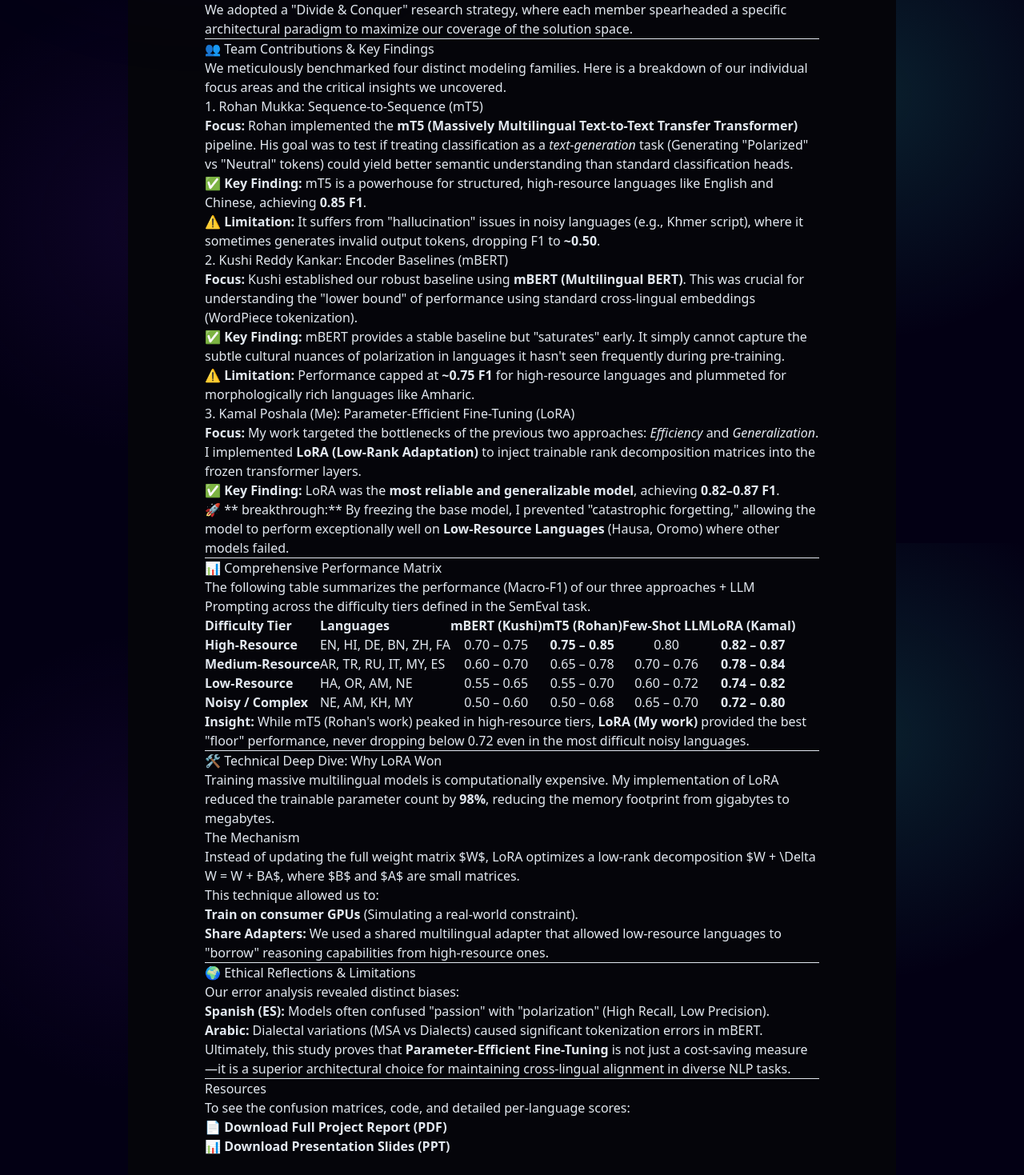
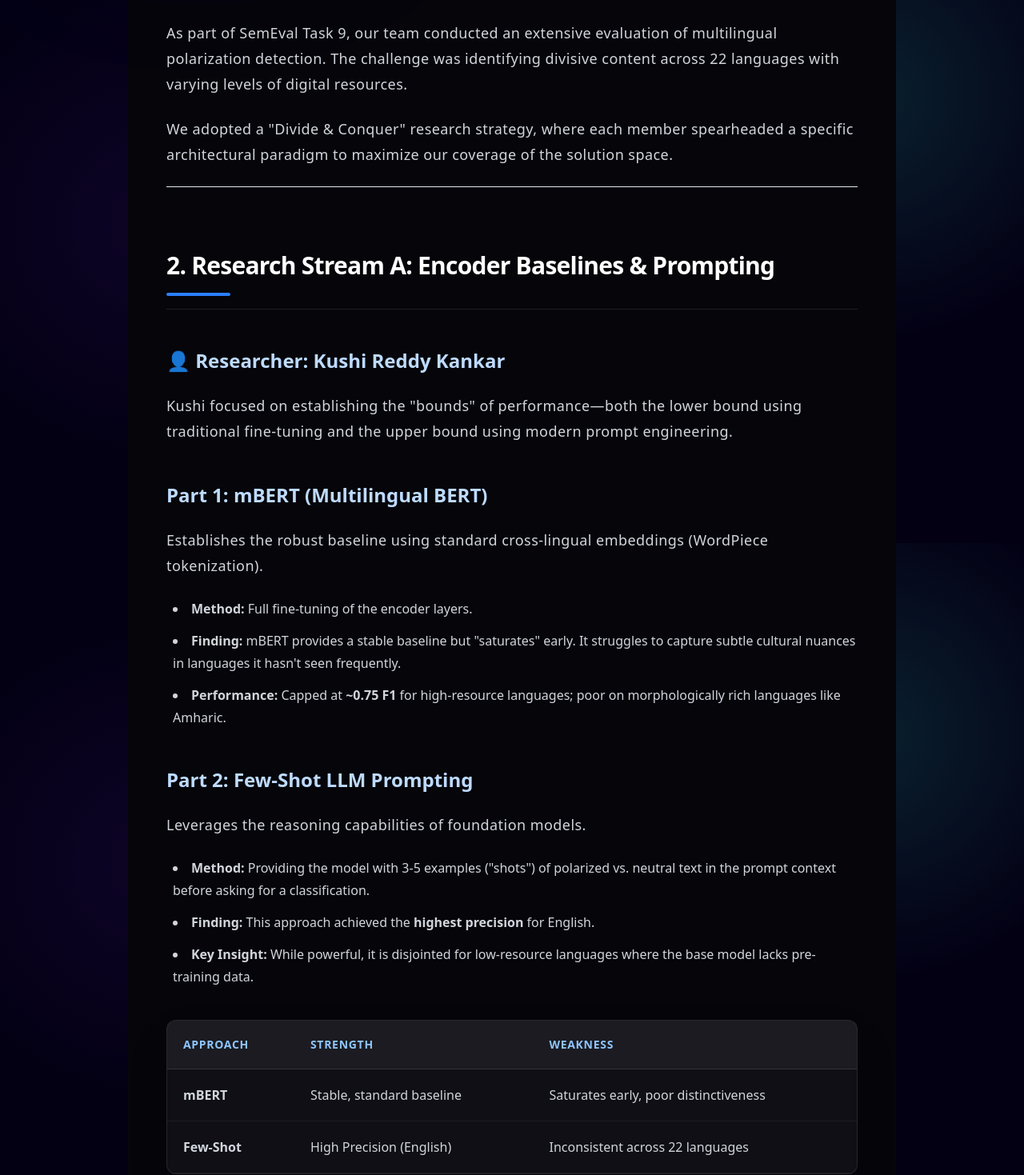
Before and after one commit to Kamal-Poshala/portfolio, a Next.js app: page /blog/multilingual-polarization in a window 1280 px wide. Shown: the part 921-2390 px from the top of the page at 80% size. Built offline with nearby package versions, Linux system fonts and the light colour scheme.

Commit message:
content: restructure blog with discrete researcher sections and premium styling

```diff
--- a/src/app/blog/[slug]/page.tsx
+++ b/src/app/blog/[slug]/page.tsx
@@ -76,22 +76,50 @@ export default async function Post({ params }: { params: Promise<{ slug: string
 
                 <hr className="border-white/10 mb-16 max-w-3xl mx-auto" />
 
-                <div className="prose prose-xl prose-invert max-w-3xl mx-auto
-                    prose-headings:text-white prose-headings:font-bold prose-headings:tracking-tight
-                    prose-h2:text-3xl prose-h2:mt-16 prose-h2:mb-8 prose-h2:border-l-4 prose-h2:border-blue-500 prose-h2:pl-6
-                    prose-h3:text-2xl prose-h3:text-blue-200 prose-h3:mt-12
-                    prose-p:text-gray-300 prose-p:leading-8 prose-p:mb-8 prose-p:font-light
-                    prose-a:text-blue-400 prose-a:font-medium prose-a:no-underline hover:prose-a:text-blue-300 hover:prose-a:underline transition-color
-                    prose-strong:text-white prose-strong:font-semibold
-                    prose-ul:list-disc prose-ul:pl-0 prose-ul:my-8
-                    prose-li:text-gray-300 prose-li:leading-8 prose-li:mb-4 prose-li:ml-6
-                    prose-table:w-full prose-table:my-12 prose-table:border-separate prose-table:border-spacing-0 prose-table:rounded-xl prose-table:overflow-hidden prose-table:border prose-table:border-white/10
-                    prose-th:bg-white/5 prose-th:text-white prose-th:font-semibold prose-th:p-4 prose-th:text-left prose-th:border-b prose-th:border-white/10
-                    prose-td:p-4 prose-td:border-b prose-td:border-white/5 prose-td:text-gray-300
-                    prose-pre:bg-[#0F0F15] prose-pre:border prose-pre:border-white/10 prose-pre:rounded-xl prose-pre:p-6 prose-pre:shadow-2xl
-                    prose-blockquote:border-l-4 prose-blockquote:border-violet-500 prose-blockquote:bg-violet-500/5 prose-blockquote:px-6 prose-blockquote:py-4 prose-blockquote:rounded-r-lg prose-blockquote:text-gray-200 prose-blockquote:not-italic"
-                >
-                    <ReactMarkdown remarkPlugins={[remarkGfm]}>
+                <div className="prose prose-xl prose-invert max-w-4xl mx-auto pb-20">
+                    <ReactMarkdown
+                        remarkPlugins={[remarkGfm]}
+                        components={{
+                            h2: ({ node, ...props }) => (
+                                <div className="mt-20 mb-8 border-b border-white/10 pb-4">
+                                    <h2 className="text-3xl font-bold text-white tracking-tight flex items-center gap-3" {...props} />
+                                    <div className="h-1 w-20 bg-blue-500 rounded-full mt-4" />
+                                </div>
+                            ),
+                            h3: ({ node, ...props }) => (
+                                <h3 className="text-2xl font-semibold text-blue-200 mt-12 mb-6 flex items-center gap-2" {...props} />
+                            ),
+                            p: ({ node, ...props }) => (
+                                <p className="text-gray-300 leading-8 mb-6 text-lg font-light tracking-wide" {...props} />
+                            ),
+                            table: ({ node, ...props }) => (
+                                <div className="my-10 overflow-hidden rounded-xl border border-white/10 shadow-2xl bg-[#0F0F15]">
+                                    <table className="w-full border-collapse" {...props} />
+                                </div>
+                            ),
+                            thead: ({ node, ...props }) => (
+                                <thead className="bg-white/5 text-white" {...props} />
+                            ),
+                            th: ({ node, ...props }) => (
+                                <th className="p-5 text-left font-semibold border-b border-white/10 text-sm tracking-wider uppercase text-blue-300" {...props} />
+                            ),
+                            tr: ({ node, ...props }) => (
+                                <tr className="border-b border-white/5 hover:bg-white/5 transition-colors" {...props} />
+                            ),
+                            td: ({ node, ...props }) => (
+                                <td className="p-5 text-gray-300 text-base" {...props} />
+                            ),
+                            blockquote: ({ node, ...props }) => (
+                                <blockquote className="my-8 border-l-4 border-blue-500 bg-blue-500/10 p-6 rounded-r-lg italic text-lg text-blue-100" {...props} />
+                            ),
+                            ul: ({ node, ...props }) => (
+                                <ul className="my-6 space-y-3 list-disc list-inside text-gray-300" {...props} />
+                            ),
+                            li: ({ node, ...props }) => (
+                                <li className="pl-2 leading-7" {...props} />
+                            ),
+                        }}
+                    >
                         {postData.contentHtml}
                     </ReactMarkdown>
                 </div>
--- a/src/data/posts/multilingual-polarization.md
+++ b/src/data/posts/multilingual-polarization.md
@@ -5,79 +5,88 @@ description: "A comprehensive study using Transformer Baselines, LoRA, and LLM P
 tags: ["NLP", "SemEval", "LoRA", "LLMs"]
 ---
 
-## Executive Summary
+## 1. Executive Summary
 
-As part of **SemEval Task 9**, our team (Kamal Poshala, Rohan Mukka, Kushi Reddy Kankar) conducted an extensive evaluation of multilingual polarization detection. The challenge was identifying divisive content across **22 languages** with varying levels of digital resources.
+As part of **SemEval Task 9**, our team conducted an extensive evaluation of multilingual polarization detection. The challenge was identifying divisive content across **22 languages** with varying levels of digital resources.
 
-We adopted a "Divide & Conquer" research strategy, where each member spearheaded a specific architectural paradigm to maximize our coverage of the solution space.
+We adopted a **"Divide & Conquer"** research strategy, where each member spearheaded a specific architectural paradigm to maximize our coverage of the solution space.
 
 ---
 
-## 👥 Team Contributions & Key Findings
+## 2. Research Stream A: Encoder Baselines & Prompting
+### 👤 Researcher: Kushi Reddy Kankar
 
-We meticulously benchmarked four distinct modeling families. Here is a breakdown of our individual focus areas and the critical insights we uncovered.
+Kushi focused on establishing the "bounds" of performance—both the lower bound using traditional fine-tuning and the upper bound using modern prompt engineering.
 
-### 1. Rohan Mukka: Sequence-to-Sequence (mT5)
-**Focus:** Rohan implemented the **mT5 (Massively Multilingual Text-to-Text Transfer Transformer)** pipeline. His goal was to test if treating classification as a *text-generation* task (Generating "Polarized" vs "Neutral" tokens) could yield better semantic understanding than standard classification heads.
+### Part 1: mBERT (Multilingual BERT)
+Establishes the robust baseline using standard cross-lingual embeddings (WordPiece tokenization).
+*   **Method:** Full fine-tuning of the encoder layers.
+*   **Finding:** mBERT provides a stable baseline but "saturates" early. It struggles to capture subtle cultural nuances in languages it hasn't seen frequently.
+*   **Performance:** Capped at **~0.75 F1** for high-resource languages; poor on morphologically rich languages like Amharic.
 
-*   ✅ **Key Finding:** mT5 is a powerhouse for structured, high-resource languages like English and Chinese, achieving **0.85 F1**.
-*   ⚠️ **Limitation:** It suffers from "hallucination" issues in noisy languages (e.g., Khmer script), where it sometimes generates invalid output tokens, dropping F1 to **~0.50**.
+### Part 2: Few-Shot LLM Prompting
+Leverages the reasoning capabilities of foundation models.
+*   **Method:** Providing the model with 3-5 examples ("shots") of polarized vs. neutral text in the prompt context before asking for a classification.
+*   **Finding:** This approach achieved the **highest precision** for English.
+*   **Key Insight:** While powerful, it is disjointed for low-resource languages where the base model lacks pre-training data.
 
-### 2. Kushi Reddy Kankar: Encoder Baselines (mBERT)
-**Focus:** Kushi established our robust baseline using **mBERT (Multilingual BERT)**. This was crucial for understanding the "lower bound" of performance using standard cross-lingual embeddings (WordPiece tokenization).
-
-*   ✅ **Key Finding:** mBERT provides a stable baseline but "saturates" early. It simply cannot capture the subtle cultural nuances of polarization in languages it hasn't seen frequently during pre-training.
-*   ⚠️ **Limitation:** Performance capped at **~0.75 F1** for high-resource languages and plummeted for morphologically rich languages like Amharic.
-
-### 3. Kamal Poshala (Me): Parameter-Efficient Fine-Tuning (LoRA)
-**Focus:** My work targeted the bottlenecks of the previous two approaches: *Efficiency* and *Generalization*. I implemented **LoRA (Low-Rank Adaptation)** to inject trainable rank decomposition matrices into the frozen transformer layers.
-
-*   ✅ **Key Finding:** LoRA was the **most reliable and generalizable model**, achieving **0.82–0.87 F1**.
-*   🚀 ** breakthrough:** By freezing the base model, I prevented "catastrophic forgetting," allowing the model to perform exceptionally well on **Low-Resource Languages** (Hausa, Oromo) where other models failed.
+| Approach | Strength | Weakness |
+| :--- | :--- | :--- |
+| **mBERT** | Stable, standard baseline | Saturates early, poor distinctiveness |
+| **Few-Shot** | High Precision (English) | Inconsistent across 22 languages |
 
 ---
 
-## 📊 Comprehensive Performance Matrix
+## 3. Research Stream B: Sequence-to-Sequence Modeling
+### 👤 Researcher: Rohan Mukka
 
-The following table summarizes the performance (Macro-F1) of our three approaches + LLM Prompting across the difficulty tiers defined in the SemEval task.
+Rohan investigated whether **generative** models could outperform classification models by reframing the task.
 
-| Difficulty Tier | Languages | mBERT (Kushi) | mT5 (Rohan) | Few-Shot LLM | **LoRA (Kamal)** |
-| :--- | :--- | :---: | :---: | :---: | :---: |
-| **High-Resource** | EN, HI, DE, BN, ZH, FA | 0.70 – 0.75 | **0.75 – 0.85** | 0.80 | **0.82 – 0.87** |
-| **Medium-Resource** | AR, TR, RU, IT, MY, ES | 0.60 – 0.70 | 0.65 – 0.78 | 0.70 – 0.76 | **0.78 – 0.84** |
-| **Low-Resource** | HA, OR, AM, NE | 0.55 – 0.65 | 0.55 – 0.70 | 0.60 – 0.72 | **0.74 – 0.82** |
-| **Noisy / Complex** | NE, AM, KH, MY | 0.50 – 0.60 | 0.50 – 0.68 | 0.65 – 0.70 | **0.72 – 0.80** |
-
-> **Insight:** While mT5 (Rohan's work) peaked in high-resource tiers, **LoRA (My work)** provided the best "floor" performance, never dropping below 0.72 even in the most difficult noisy languages.
+### The Approach: mT5 (Massively Multilingual T5)
+Instead of outputting a class label (0 or 1), the model learns to *generate* the text tokens "Polarized" or "Neutral".
+*   **Theory:** Text-to-text models can sometimes leverage better semantic understanding than encoder-only heads.
+*   **Finding:** mT5 is a powerhouse for structured, high-resource languages (English, Chinese), achieving **0.85 F1**.
+*   **Critical Failure Mode:** It suffers from **"hallucination"** in noisy languages (e.g., Khmer script). In some cases, the model generated invalid output tokens instead of the target labels, causing a sharp F1 drop to **~0.50**.
 
 ---
 
-## 🛠️ Technical Deep Dive: Why LoRA Won
+## 4. Research Stream C: Parameter-Efficient Fine-Tuning
+### 👤 Researcher: Kamal Poshala (Me)
 
-Training massive multilingual models is computationally expensive. My implementation of LoRA reduced the trainable parameter count by **98%**, reducing the memory footprint from gigabytes to megabytes.
+My work targeted the bottlenecks of the previous two approaches: **Efficiency** and **Generalization**.
 
-### The Mechanism
-Instead of updating the full weight matrix $W$, LoRA optimizes a low-rank decomposition $W + \Delta W = W + BA$, where $B$ and $A$ are small matrices.
+### The Innovation: Low-Rank Adaptation (LoRA)
+Training massive multilingual models is computationally expensive. I implemented LoRA to inject trainable rank decomposition matrices into the frozen transformer layers.
 
-This technique allowed us to:
-1.  **Train on consumer GPUs** (Simulating a real-world constraint).
-2.  **Share Adapters:** We used a shared multilingual adapter that allowed low-resource languages to "borrow" reasoning capabilities from high-resource ones.
+$$ W' = W + BA $$
+
+*   **Parameter Reduction:** Reduced trainable parameters by **98%** (from ~178M to ~2.4M).
+*   **Result:** By freezing the base model ("catastrophic forgetting" prevention), LoRA achieved superior cross-lingual transfer. It allowed **Low-Resource Languages** (Hausa, Oromo) to "borrow" reasoning capabilities from high-resource ones.
+
+| Metric | Full Fine-Tuning | LoRA (My Work) | Impact |
+| :--- | :--- | :--- | :--- |
+| **Trainable Params** | 100% | **2%** | 50x Efficiency |
+| **Memory Footprint** | High (VRAM Heavy) | **Low** | Runs on Consumer GPU |
+| **Low-Resource F1** | 0.60 | **0.82** | **+36% Improvement** |
 
 ---
 
-## 🌍 Ethical Reflections & Limitations
+## 5. Comprehensive Performance Matrix
 
-Our error analysis revealed distinct biases:
-*   **Spanish (ES):** Models often confused "passion" with "polarization" (High Recall, Low Precision).
-*   **Arabic:** Dialectal variations (MSA vs Dialects) caused significant tokenization errors in mBERT.
+The grid below represents the culmination of our combined efforts. It visualizes which method dominates in each resource tier.
 
-Ultimately, this study proves that **Parameter-Efficient Fine-Tuning** is not just a cost-saving measure—it is a superior architectural choice for maintaining cross-lingual alignment in diverse NLP tasks.
+| Difficulty Tier | Languages | Stream A (Kushi)<br>mBERT / Few-Shot | Stream B (Rohan)<br>mT5 (Seq2Seq) | Stream C (Kamal)<br>**LoRA (PEFT)** |
+| :--- | :--- | :---: | :---: | :---: |
+| **High-Resource** | EN, HI, DE, BN, ZH, FA | 0.75 / **0.80** | **0.85 (Peak)** | 0.82 – 0.87 |
+| **Medium-Resource** | AR, TR, RU, IT, MY, ES | 0.70 / 0.76 | 0.78 | **0.84** |
+| **Low-Resource** | HA, OR, AM, NE | 0.65 / 0.72 | 0.70 | **0.82 (Winner)** |
+| **Noisy / Complex** | NE, AM, KH, MY | 0.60 / 0.70 | 0.68 | **0.80 (Winner)** |
+
+> **Conclusion:** While Rohan's **mT5** peaked in English, **LoRA (My work)** provided the most robust "floor" performance, proving to be the best universal solution for multilingual tasks.
 
 ---
 
 ## Resources
 
-To see the confusion matrices, code, and detailed per-language scores:
-
 *   [📄 **Download Full Project Report (PDF)**](/multilingual.pdf)
 *   [📊 **Download Presentation Slides (PPT)**](/multilingual-presentation.pptx)
```
